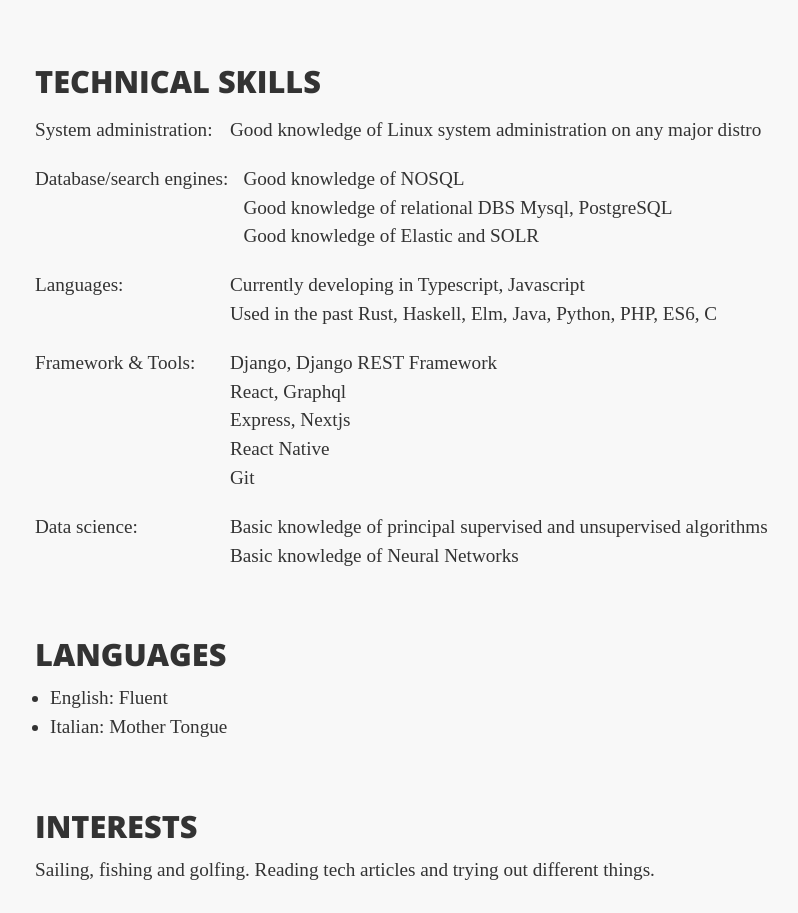
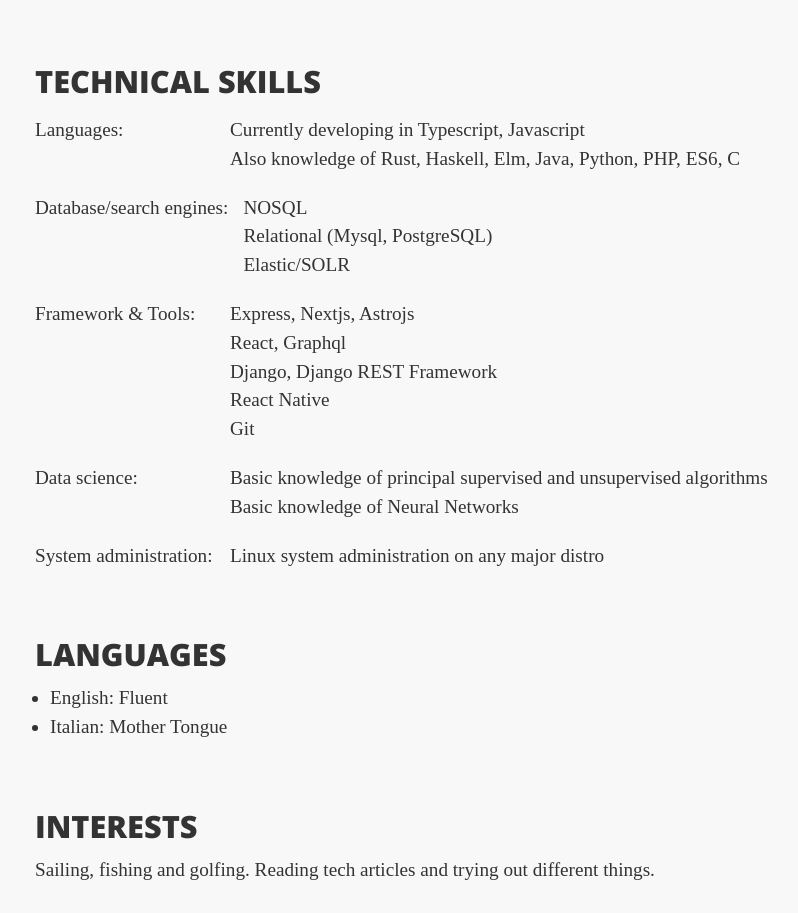
Before and after one commit to ksnll/ksnll.github.io, a plain HTML site: page static/cv/index.html in a window 1280 px wide. Shown: the part 2669-3582 px from the top of the page, without its empty margins (205-1003 px from the left). Drawn offline with nearby package versions, Linux system fonts and the light colour scheme; a web font is replaced by a local one.

Commit message:
update cv

```diff
--- a/static/cv/index.html
+++ b/static/cv/index.html
@@ -1,18 +1,25 @@
-<!DOCTYPE HTML PUBLIC "-//W3C//DTD HTML 4.01//EN"
-  "http://www.w3.org/TR/html4/strict.dtd">
-<html><head>
+<!DOCTYPE HTML PUBLIC "-//W3C//DTD HTML 4.01//EN" "http://www.w3.org/TR/html4/strict.dtd">
+<html>
+
+<head>
   <link rel="stylesheet" type="text/css" href="main.css">
   <title>Federico Blancato - CV</title>
   <link rel="preconnect" href="https://fonts.gstatic.com">
-  <link href="https://fonts.googleapis.com/css2?family=Gentium+Book+Basic&family=Open+Sans:wght@800&display=swap" rel="stylesheet">
+  <link href="https://fonts.googleapis.com/css2?family=Gentium+Book+Basic&family=Open+Sans:wght@800&display=swap"
+    rel="stylesheet">
   <script src="https://kit.fontawesome.com/0d3973aa90.js" crossorigin="anonymous"></script>
 </head>
+
 <body>
   <div id="root">
     <div class="App">
       <div class="Header">
         <div class="Header__name">Federico Blancato</div>
-      <div class="Header__desc">Engineering manager and hands-on full-stack developer with 20+ years of experience, including eight years running fully remote teams. I have led multiple cross-functional teams, helping them ship platforms that serve millions of daily users. I own the full product lifecycle, from rapid MVP validation to production rollout, and focus on clear, maintainable solutions that keep teams moving fast. Active open-source Rust contributor and technical blogger.</div>
+        <div class="Header__desc">Engineering manager and hands-on full-stack developer with 20+ years of experience,
+          including eight years running fully remote teams. I have led multiple cross-functional teams, helping them
+          ship platforms that serve millions of daily users. I own the full product lifecycle, from rapid MVP validation
+          to production rollout, and focus on clear, maintainable solutions that keep teams moving fast. Active
+          open-source Rust contributor and technical blogger.</div>
         <div class="Header__links">
           <a href="https://github.com/ksnll" rel="noreferrer noopener" target="_blank">
             <i class="fab fa-github fa-2x"> </i></a>
@@ -34,15 +41,22 @@
                 <div class="Experience__yearto">TODAY</div>
               </div>
 
-              <p class="Experience__description">Infinitas Learning is a pan-European education company, that emerged from the joining of different publishing companies.
-                I've helped with a transformation from a very traditional approach to software development, to a more modern and agile-oriented one, and helped shipping a new secondary education platform that serves 1M daily users.<br />
+              <p class="Experience__description">Infinitas Learning is a pan-European education company, that emerged
+                from the joining of different publishing companies.
+                I've helped with a transformation from a very traditional approach to software development, to a more
+                modern and agile-oriented one, and helped shipping a new secondary education platform that serves 1M
+                daily users.<br />
                 Some of the projects I've been helping with:
               </p>
               <ul class="Experience__list">
-              <li class="Experience__description">Led three cross-functional engineering teams (~20 developers) in replacing multiple monolithic legacy products with cloud-native platforms, defining the technical roadmap, coordinating delivery milestones, and steering migrations. </li>
-              <li class="Experience__description">Load tested the microservice architecture, and optimise bottlenecks</li>
+                <li class="Experience__description">Led three cross-functional engineering teams (~20 developers) in
+                  replacing multiple monolithic legacy products with cloud-native platforms, defining the technical
+                  roadmap, coordinating delivery milestones, and steering migrations. </li>
+                <li class="Experience__description">Load tested the microservice architecture, and optimise bottlenecks
+                </li>
                 <li class="Experience__description">Set up CI to standardise deployments across teams</li>
-              <li class="Experience__description">Helped different teams to move from a waterfall approach to an agile one</li>
+                <li class="Experience__description">Helped different teams to move from a waterfall approach to an agile
+                  one</li>
               </ul>
             </div>
           </div>
@@ -61,13 +75,16 @@
             </div>
 
             <p>TES is a professional collaboration and talent network with over 13.7 million education professionals.
-                I've been working on a microservice architecture built on top of docker and k8s, using mainly technologies such as nodejs, MongoDB, Redis, rabbitmq and solr.<br />
+              I've been working on a microservice architecture built on top of docker and k8s, using mainly technologies
+              such as nodejs, MongoDB, Redis, rabbitmq and solr.<br />
               Some of the projects I've been helping with:
             </p>
             <ul class="Experience__list">
               <li class="Experience__description">Built a CRM to handle supply request coming from agencies</li>
-              <li class="Experience__description">Developed a teachers search MVP to help school finding the right candidates </li>
-              <li class="Experience__description">Refactored and rearchitected legacy solr ingestion and search applications (serving ~4M searches/day) </li>
+              <li class="Experience__description">Developed a teachers search MVP to help school finding the right
+                candidates </li>
+              <li class="Experience__description">Refactored and rearchitected legacy solr ingestion and search
+                applications (serving ~4M searches/day) </li>
               <li class="Experience__description">Mentored junior engineers</li>
             </ul>
           </div>
@@ -88,7 +105,8 @@
             </div>
 
             <p>ZORO was a startup that aimed to make building and managing chatbots simple.
-                I've been working on it from day one, helping to find a product niche and to lead a small team to develop an MVP.
+              I've been working on it from day one, helping to find a product niche and to lead a small team to develop
+              an MVP.
               We delivered chatbots to Italian companies such as Aeroporto Internazionale di
               Napoli, Optima Italia and 4Gifters.
               ZORO was bought in 2018 by Citel Group.
@@ -122,7 +140,8 @@
             </div>
 
             <p>Termostore is a company that disrupted the HVAC industry in Italy by
-                being the first to offer a full-service product for HVAC installation. This is supported by a digital platform
+              being the first to offer a full-service product for HVAC installation. This is supported by a digital
+              platform
               that I contributed to envision and build.
             </p>
             <ul class="Experience__list">
@@ -154,10 +173,12 @@
             </div>
 
             <p>The Snake was a digital agency focused on mobile development, co-founded by me.
-                I've actively worked on the following projects, from customer acquisition to product development and delivery.</p>
+              I've actively worked on the following projects, from customer acquisition to product development and
+              delivery.</p>
             <ul class="Experience__list">
 
-              <li class="Experience__description">Fondazione Cariplo - Developed a React Native application and backend in
+              <li class="Experience__description">Fondazione Cariplo - Developed a React Native application and backend
+                in
                 Django + DRF.
               </li>
               <li class="Experience__description">Ordine Avvocati di Milano - Developed a native app that includes
@@ -208,7 +229,8 @@
               <div class="Experience__yearto">2013-2016</div>
             </div>
             <ul class="Experience__list">
-              <li class="Experience__description">Av&egrave;ne - Developed the corporate website in WordPress with custom PHP
+              <li class="Experience__description">Av&egrave;ne - Developed the corporate website in WordPress with
+                custom PHP
                 plugins and an Objective-C application for nevus checking.
               </li>
               <li class="Experience__description">Developed different websites in PHP and Django for clients such as San
@@ -223,32 +245,26 @@
         <div class="Technical">
           <div class="Technical__header">
             <div class="Technical__row">
-              <div class="Technical__name">System administration:</div>
+              <div class="Technical__name">Languages:</div>
               <ul class="Technical__list">
-                <li class="Technical__description">Good knowledge of Linux system administration on any major distro</li>
+                <li class="Technical__description">Currently developing in Typescript, Javascript</li>
+                <li class="Technical__description">Also knowledge of Rust, Haskell, Elm, Java, Python, PHP, ES6, C</li>
               </ul>
             </div>
             <div class="Technical__row">
               <div class="Technical__name">Database/search engines:</div>
               <ul class="Technical__list">
-                <li class="Technical__description">Good knowledge of NOSQL</li>
-                <li class="Technical__description">Good knowledge of relational DBS Mysql, PostgreSQL</li>
-                <li class="Technical__description">Good knowledge of Elastic and SOLR</li>
-              </ul>
-            </div>
-            <div class="Technical__row">
-              <div class="Technical__name">Languages:</div>
-              <ul class="Technical__list">
-                <li class="Technical__description">Currently developing in Typescript, Javascript</li>
-                <li class="Technical__description">Used in the past Rust, Haskell, Elm, Java, Python, PHP, ES6, C</li>
+                <li class="Technical__description">NOSQL</li>
+                <li class="Technical__description">Relational (Mysql, PostgreSQL)</li>
+                <li class="Technical__description">Elastic/SOLR</li>
               </ul>
             </div>
             <div class="Technical__row">
               <div class="Technical__name">Framework &amp; Tools:</div>
               <ul class="Technical__list">
+                <li class="Technical__description">Express, Nextjs, Astrojs</li>
+                <li class="Technical__description">React, Graphql</li>
                 <li class="Technical__description">Django, Django REST Framework</li>
-                <li class="Technical__description">React, Graphql</li>
-                <li class="Technical__description">Express, Nextjs</li>
                 <li class="Technical__description">React Native</li>
                 <li class="Technical__description">Git</li>
               </ul>
@@ -259,6 +275,12 @@
                 <li class="Technical__description">Basic knowledge of principal supervised and unsupervised algorithms
                 </li>
                 <li class="Technical__description">Basic knowledge of Neural Networks</li>
+              </ul>
+            </div>
+            <div class="Technical__row">
+              <div class="Technical__name">System administration:</div>
+              <ul class="Technical__list">
+                <li class="Technical__description">Linux system administration on any major distro</li>
               </ul>
             </div>
           </div>
@@ -278,11 +300,13 @@
       <div class="Interests">
         <div class="Interests__title">Interests</div>
         <div class="Interest">
-          <div class="Interest__header">Sailing, fishing and golfing. Reading tech articles and trying out different things.</div>
+          <div class="Interest__header">Sailing, fishing and golfing. Reading tech articles and trying out different
+            things.</div>
         </div>
       </div>
     </div>
   </div>
   </div>
 </body>
+
 </html>
```
Lines whose indentation alone changed are shown as unchanged.
